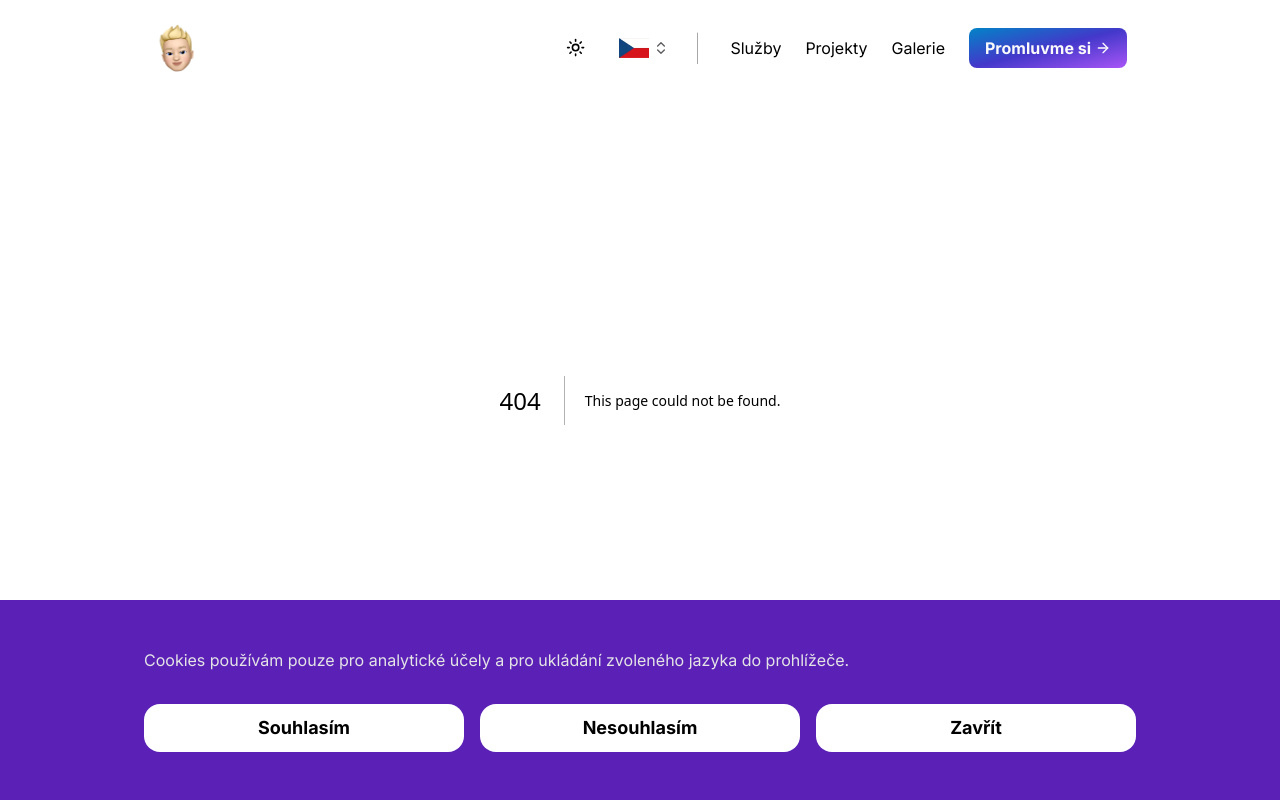
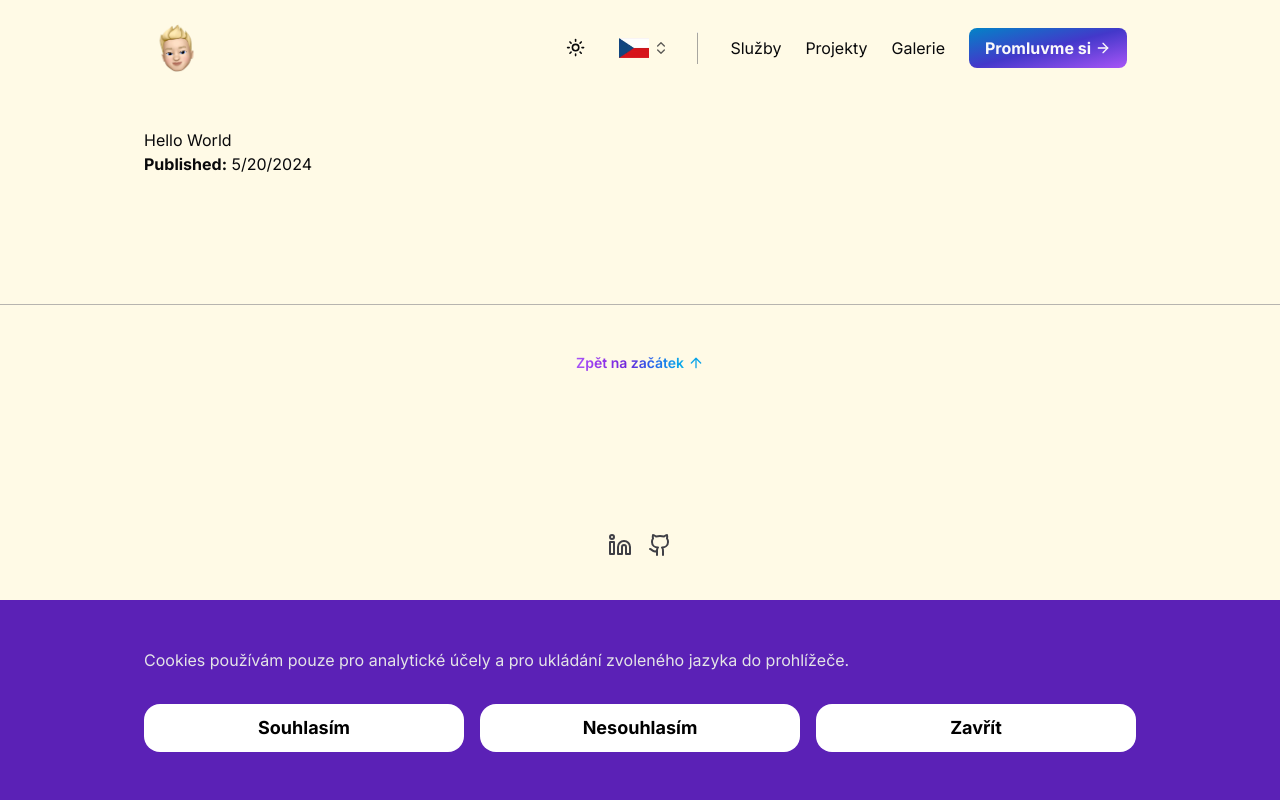
Before and after one commit to ton1czech/baudys, a Next.js app: page /blog in a window 1280 px wide. Before the commit this address had no page. Shown: the top 800 px of the page. Built offline with nearby package versions, Linux system fonts and the light colour scheme.

Commit message:
🎁NEW: display all blogs

```diff
--- /dev/null
+++ b/app/blog/page.tsx
@@ -0,0 +1,44 @@
+import { Post } from '@/types/blog'
+import { readdir } from 'fs/promises'
+import Link from 'next/link'
+
+export default async function Posts() {
+  const getPosts = async (): Promise<Post[]> => {
+    const slugs = (await readdir('./app/blog', { withFileTypes: true })).filter(
+      dirent => dirent.isDirectory()
+    )
+
+    console.log(slugs)
+
+    const posts = await Promise.all(
+      slugs.map(async ({ name }) => {
+        const { metadata } = await import(`./${name}/page.mdx`)
+        return { slug: name, ...metadata }
+      })
+    )
+
+    posts.sort((a, b) => +new Date(b.publishDate) - +new Date(a.publishDate))
+
+    return posts
+  }
+
+  const posts: Post[] = await getPosts()
+
+  return (
+    <ol>
+      {posts.map(({ slug, title, publishDate }) => (
+        <li key={slug}>
+          <h2>
+            <Link href={`/blog/${slug}`}>{title}</Link>
+          </h2>
+          <p>
+            <strong>Published:</strong>{' '}
+            {new Date(publishDate).toLocaleDateString()}{' '}
+            {/* <strong>Categories:</strong>{' '} */}
+            {/* {categories.map((cat, i) => `${i ? ', ' : ''}${cat}`)} */}
+          </p>
+        </li>
+      ))}
+    </ol>
+  )
+}
--- /dev/null
+++ b/types/blog.ts
@@ -0,0 +1,5 @@
+export interface Post {
+  slug: string
+  title: string
+  publishDate: string
+}
```
